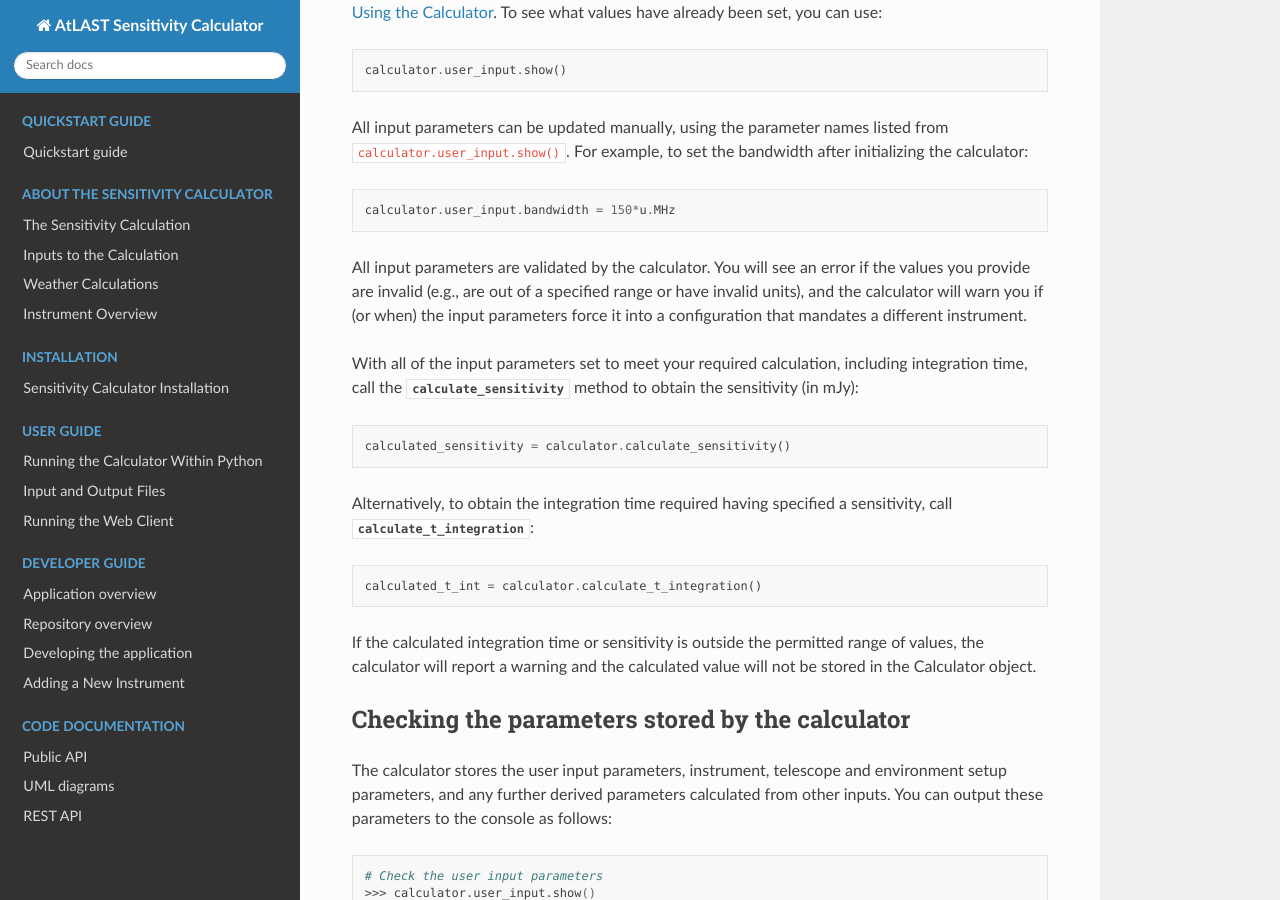
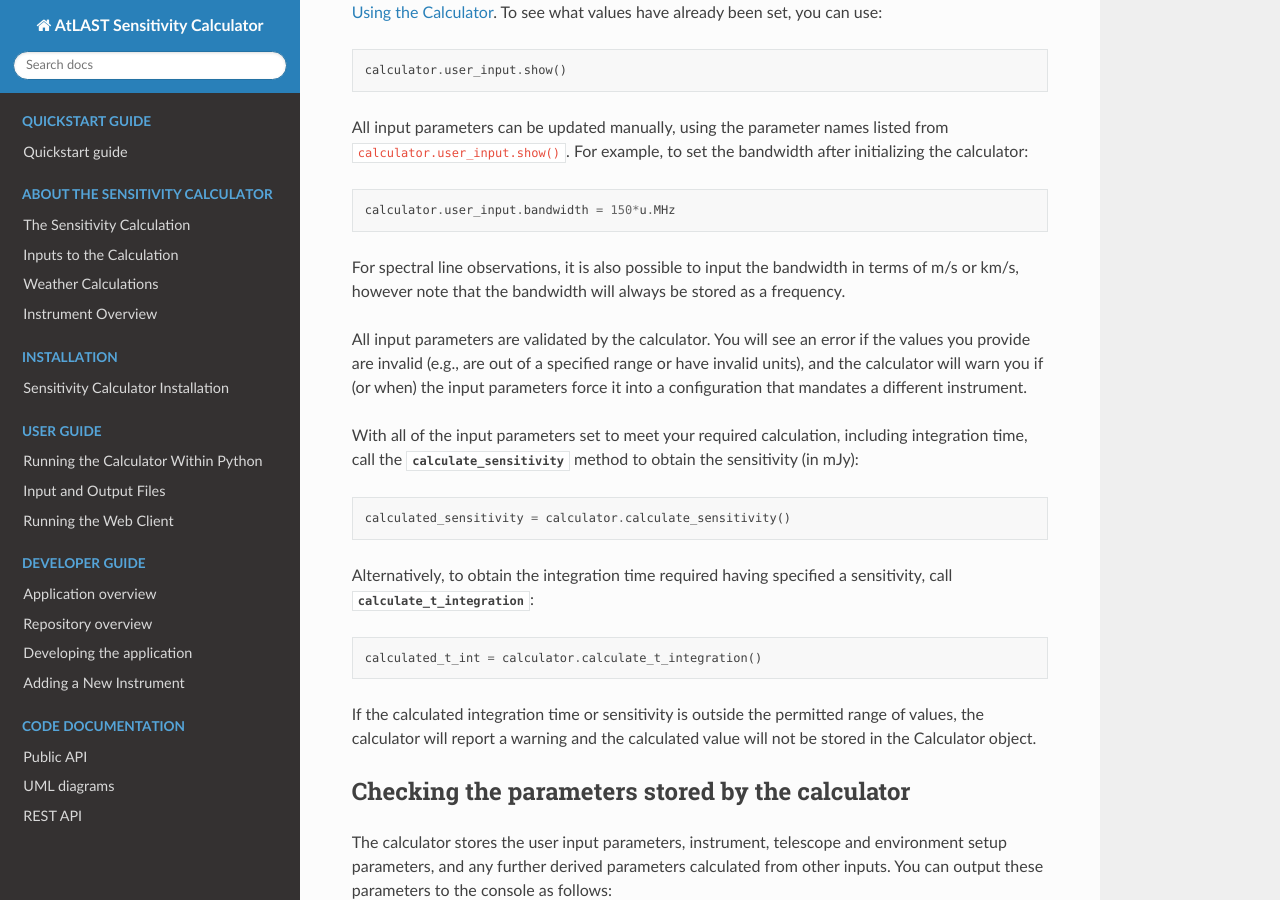
Before and after one commit to ukatc/AtLAST_sensitivity_calculator, a Sphinx documentation site: the page built from docs/source/user_guide/using_the_calculator.rst, in a window 1280 px wide and 900 px high, scrolled down 968 px. Built offline with Sphinx 7.4.7 and the Read the Docs theme 3.1.0, drawn with Linux system fonts in a browser that asks for light colours.

Commit message:
Addition to documentation.

```diff
--- a/docs/source/user_guide/using_the_calculator.rst
+++ b/docs/source/user_guide/using_the_calculator.rst
@@ -57,6 +57,7 @@
 
     calculator.user_input.bandwidth = 150*u.MHz
 
+For spectral line observations, it is also possible to input the bandwidth in terms of m/s or km/s, however note that the bandwidth will always be stored as a frequency.
 
 All input parameters are validated by the calculator. You will see
 an error if the values you provide are invalid (e.g., are out of a specified
```
